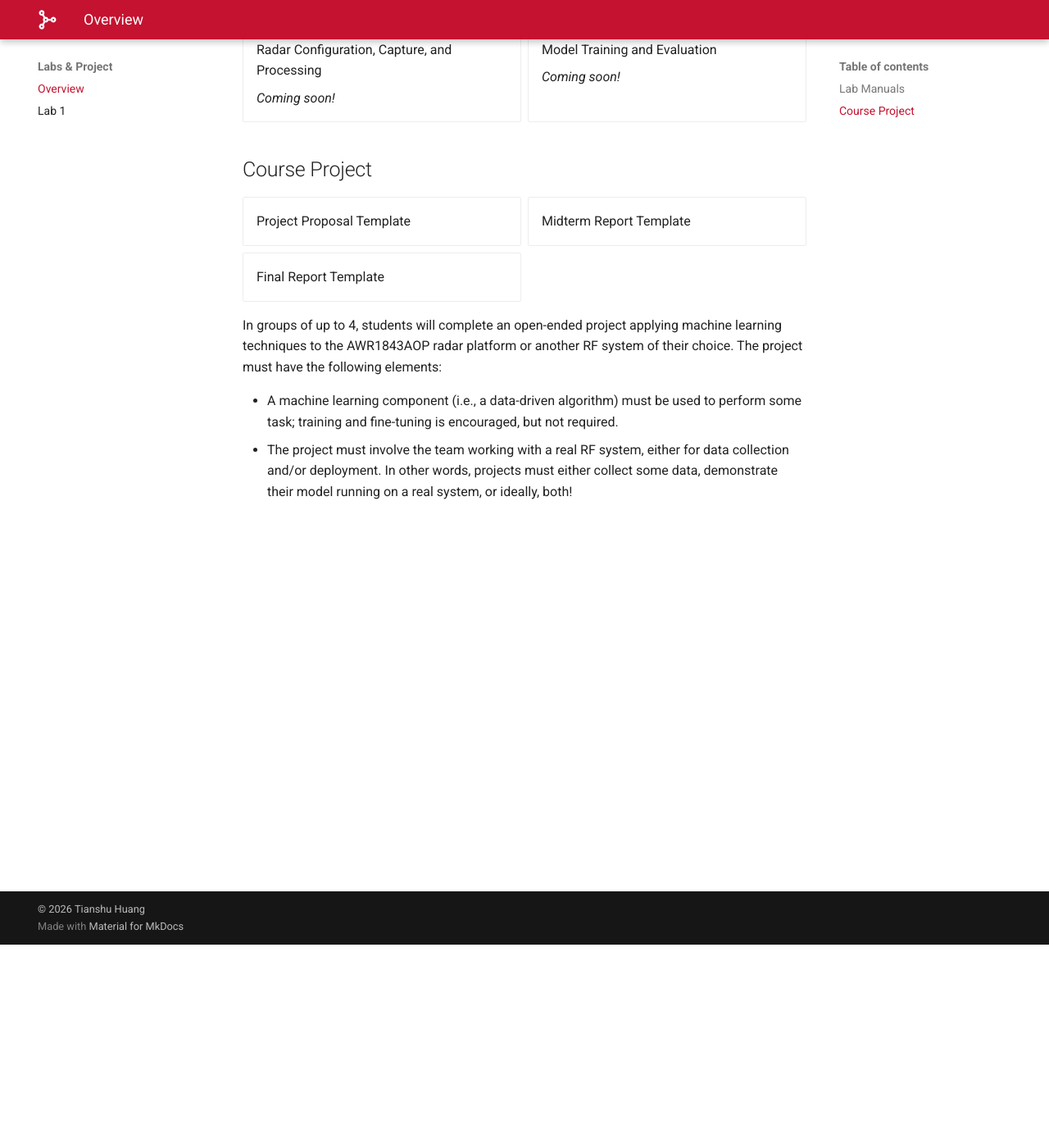
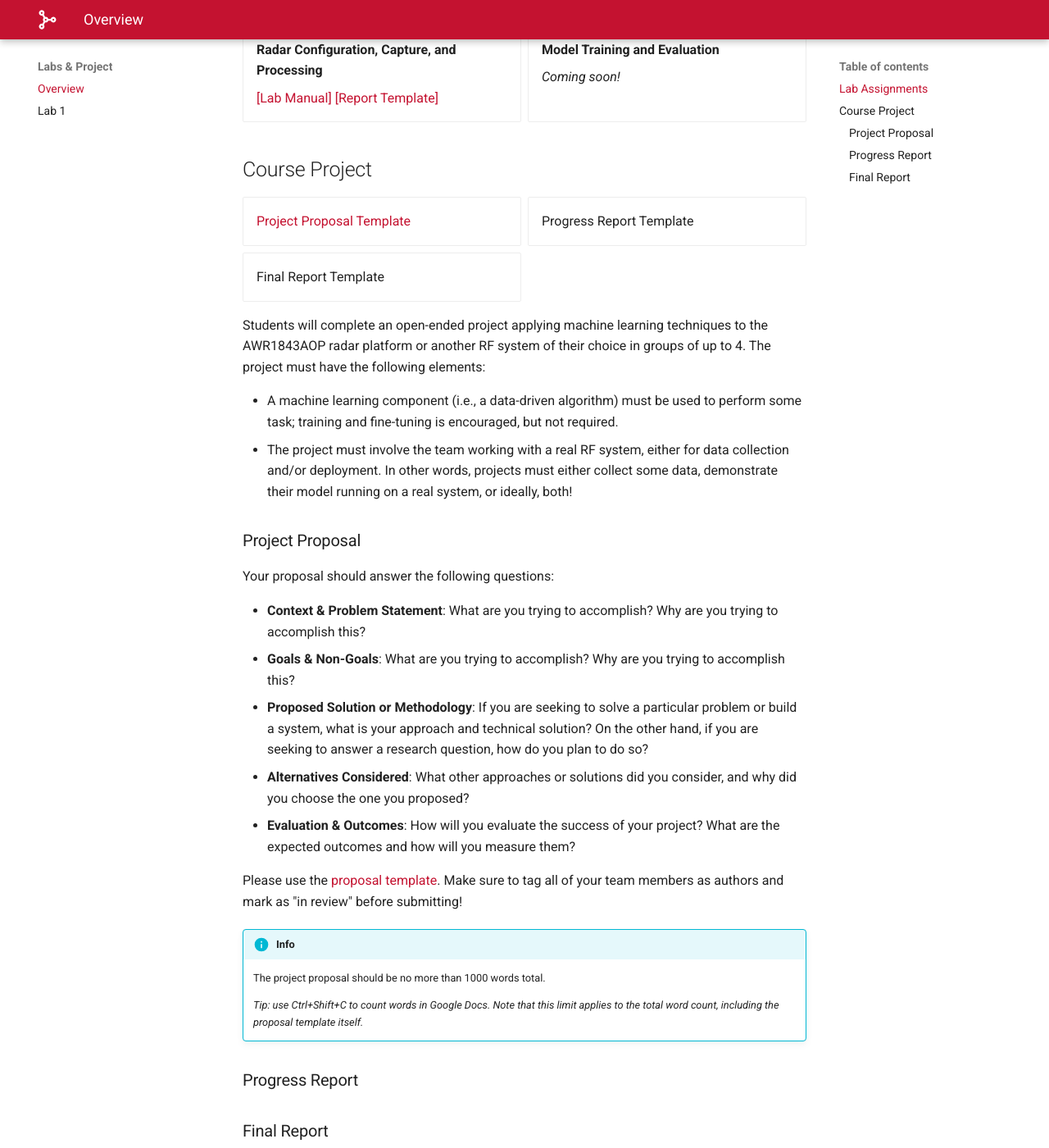
Before and after one commit to RadarML/18848, an MkDocs documentation site: the page built from docs/labs.md, in a window 1280 px wide and 1400 px high, scrolled down 248 px. Shown: the whole window at 82% size. Built offline with MkDocs 1.6.1 and Material for MkDocs 9.7.7, drawn with Linux system fonts in a browser that asks for light colours; some web fonts are replaced.

Commit message:
Update labs/project

```diff
--- a/docs/labs.md
+++ b/docs/labs.md
@@ -1,14 +1,15 @@
 # Labs & Projects
 
-## Lab Manuals
+## Lab Assignments
 
 <div class="grid cards" markdown>
 
-- Radar Configuration, Capture, and Processing
+- **Radar Configuration, Capture, and Processing**
 
-    *Coming soon!*
+    [[Lab Manual]](lab1/index.md) [[Report Template]](https://docs.google.com/document/d/1G79DNzzjv6U89gqMVlvMjhVO6Dp2uxdTos6liQZTzk0/edit?tab=t.0)
 
-- Model Training and Evaluation
+
+- **Model Training and Evaluation**
 
     *Coming soon!*
 
@@ -18,15 +19,37 @@
 
 <div class="grid cards" markdown>
 
-- Project Proposal Template
+- [Project Proposal Template](https://docs.google.com/document/d/1QOJgLV7SmsHt6wwl0-DBjDXnTDoMN6SO-EXfsIiwa2w/edit?usp=sharing)
 
-- Midterm Report Template
+- Progress Report Template
 
 - Final Report Template
 
 </div>
 
-In groups of up to 4, students will complete an open-ended project applying machine learning techniques to the AWR1843AOP radar platform or another RF system of their choice. The project must have the following elements:
+Students will complete an open-ended project applying machine learning techniques to the AWR1843AOP radar platform or another RF system of their choice in groups of up to 4. The project must have the following elements:
 
 - A machine learning component (i.e., a data-driven algorithm) must be used to perform some task; training and fine-tuning is encouraged, but not required.
 - The project must involve the team working with a real RF system, either for data collection and/or deployment. In other words, projects must either collect some data, demonstrate their model running on a real system, or ideally, both!
+
+### Project Proposal
+
+Your proposal should answer the following questions:
+
+- **Context & Problem Statement**: What are you trying to accomplish? Why are you trying to accomplish this?
+- **Goals & Non-Goals**: What are you trying to accomplish? Why are you trying to accomplish this?
+- **Proposed Solution or Methodology**: If you are seeking to solve a particular problem or build a system, what is your approach and technical solution? On the other hand, if you are seeking to answer a research question, how do you plan to do so?
+- **Alternatives Considered**: What other approaches or solutions did you consider, and why did you choose the one you proposed?
+- **Evaluation & Outcomes**: How will you evaluate the success of your project? What are the expected outcomes and how will you measure them?
+
+Please use the [proposal template](https://docs.google.com/document/d/1QOJgLV7SmsHt6wwl0-DBjDXnTDoMN6SO-EXfsIiwa2w/edit?usp=sharing). Make sure to tag all of your team members as authors and mark as "in review" before submitting!
+
+!!! info
+
+    The project proposal should be no more than 1000 words total.
+
+    *Tip: use Ctrl+Shift+C to count words in Google Docs. Note that this limit applies to the total word count, including the proposal template itself.*
+
+### Progress Report
+
+### Final Report
```
Also changed, not shown: docs/lab1/index.md (+0 -2 lines), 1 other file.
